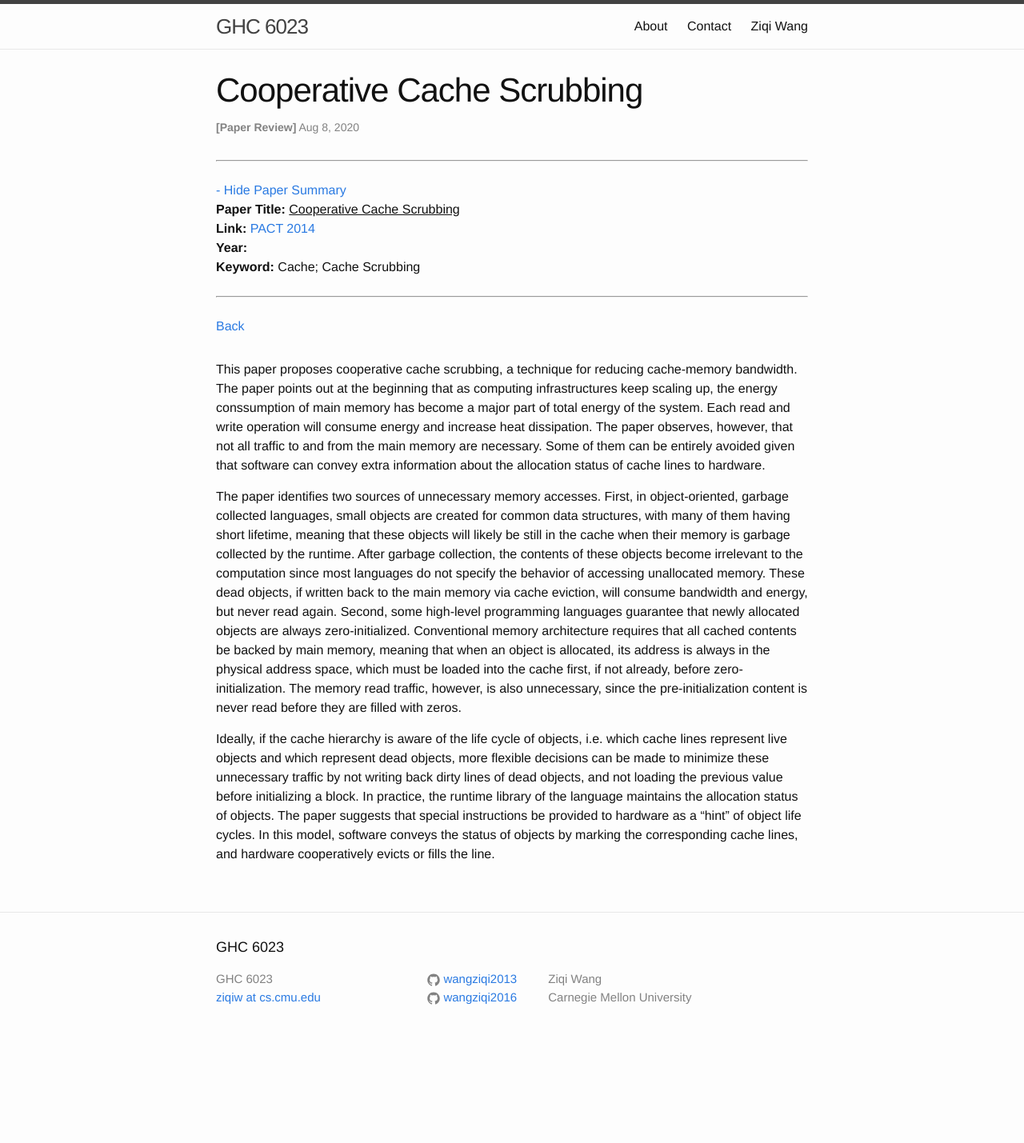
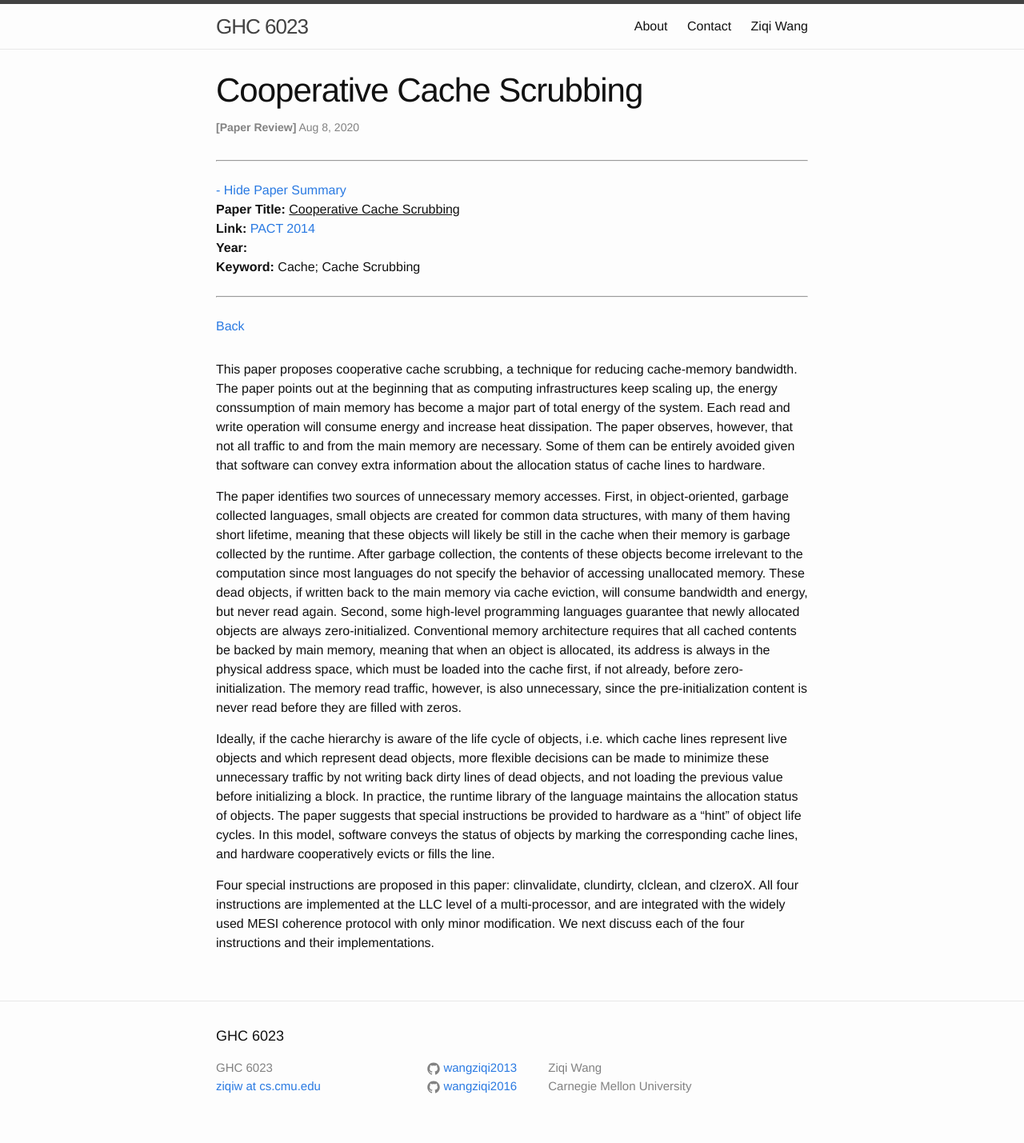
Before and after one commit to wangziqi2013/wangziqi2013.github.io, a Jekyll site: the page built from _posts/2020-08-07-cooperative-cache-scrubbing.markdown, in a window 1280 px wide. Shown: the whole page at 80% size. Built offline with Jekyll 4.4.1, drawn with Linux system fonts in a browser that asks for light colours; before the commit the page ends 1318 px from its top, so only the background shows below that.

Commit message:
Adding intro

```diff
--- a/_posts/2020-08-07-cooperative-cache-scrubbing.markdown
+++ b/_posts/2020-08-07-cooperative-cache-scrubbing.markdown
@@ -37,3 +37,7 @@ writing back dirty lines of dead objects, and not loading the previous value bef
 the runtime library of the language maintains the allocation status of objects. The paper suggests that special
 instructions be provided to hardware as a "hint" of object life cycles. In this model, software conveys the status of
 objects by marking the corresponding cache lines, and hardware cooperatively evicts or fills the line.
+
+Four special instructions are proposed in this paper: clinvalidate, clundirty, clclean, and clzeroX. All four instructions
+are implemented at the LLC level of a multi-processor, and are integrated with the widely used MESI coherence protocol
+with only minor modification. We next discuss each of the four instructions and their implementations.
```
